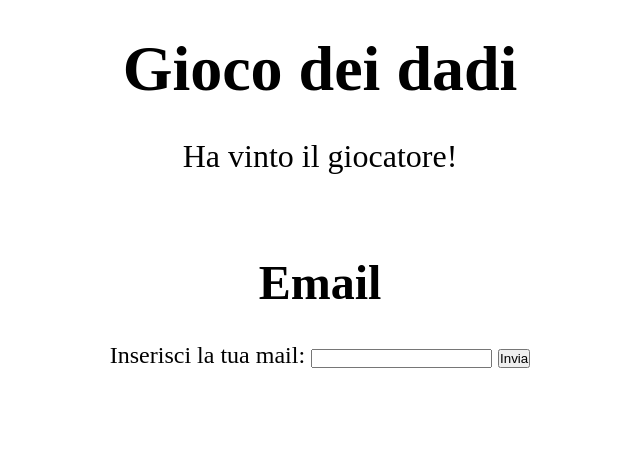
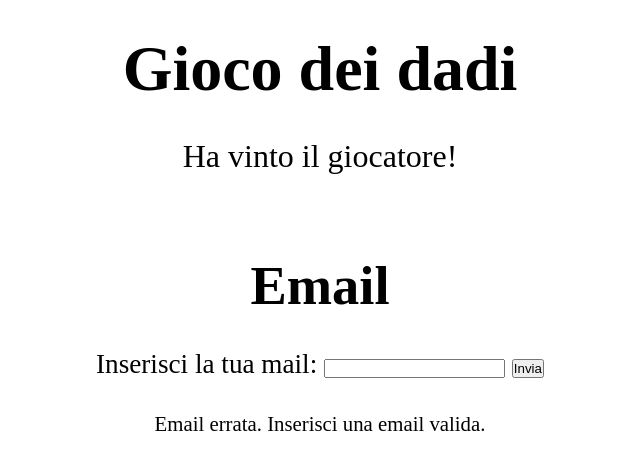
Before and after one commit to dariolaseta/js-mail-dadi, a plain HTML site: page index.html in a window 1280 px wide. Both pictures are taken after a click on the button "Invia". Shown: the whole page, without its empty margins (320-960 px from the left). Drawn offline with Linux system fonts and the light colour scheme.

Commit message:
created script for email

```diff
--- a/css/style.css
+++ b/css/style.css
@@ -15,5 +15,10 @@ h1{
 
 div.mail{
     margin-top: 5rem;
-    font-size: 1.5rem;
+    font-size: 1.7rem;
 }
+
+#output-mail{
+    margin-top: 2rem;
+    font-size: 1.3rem;
+}
--- a/index.html
+++ b/index.html
@@ -21,6 +21,7 @@
                 <input type="email" name="user-mail" id="user-mail">
 
                 <button class="submit">Invia</button>
+                <p id="output-mail"></p>
             </div>
         </main>
 
--- a/js/myscript.js
+++ b/js/myscript.js
@@ -28,6 +28,19 @@ const button = document.querySelector("button.submit");
 
 button.addEventListener("click", function(){
     let emailCheck = document.getElementById("user-mail").value;
-    console.log(emailCheck);
+    let isMailCorrect = false;
 
+    for(let i = 0; i < authorizedMails.length; i++){
+        let mailList = authorizedMails[i];
+
+        if(emailCheck == mailList){
+            isMailCorrect = true;
+        }
+    }
+
+    if(isMailCorrect){
+        document.getElementById("output-mail").innerHTML = "Email corretta. Accesso completato.";
+    }else{
+        document.getElementById("output-mail").innerHTML = "Email errata. Inserisci una email valida.";
+    }
 });
```
